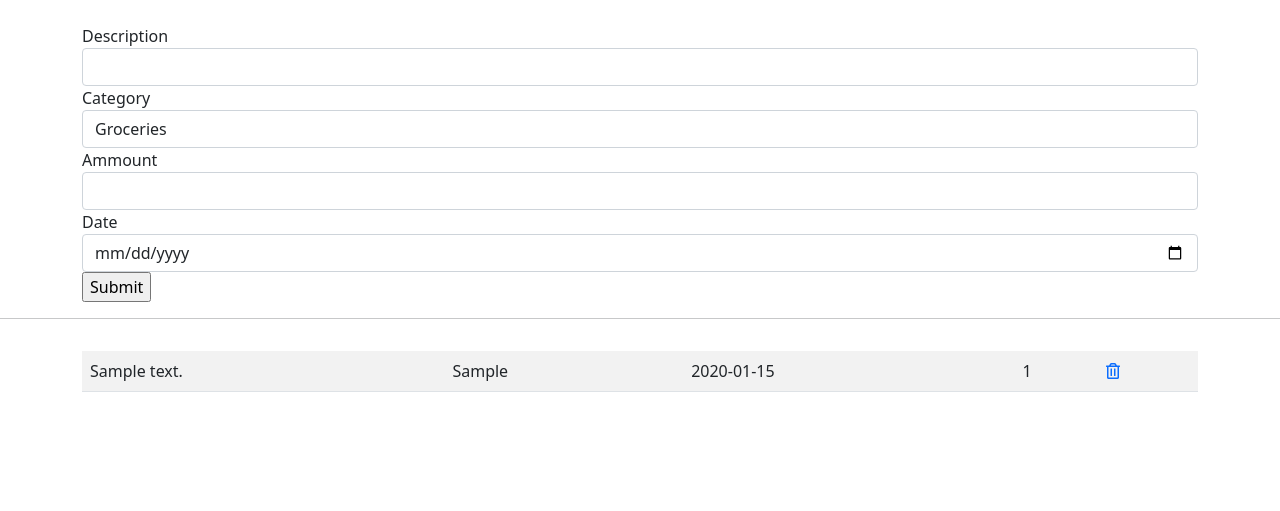
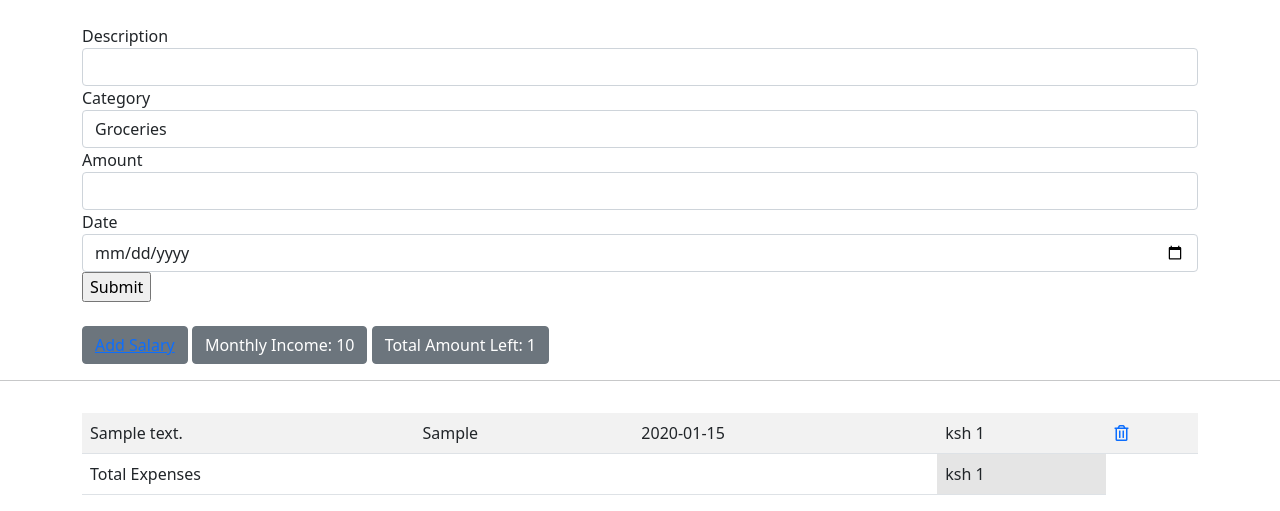
Before and after one commit to benjaminbills/budgetapp, a Flask app: template app/templates/user_dashboard.html in a window 1280 px wide. Shown: the part 56-567 px from the top of the page. Before the commit the page ends 448 px from the top, so only its background shows below. Run offline with Flask 2, Linux system fonts and the light colour scheme; tables that the repository leaves empty hold one stand-in row (values such as "Sample post"); the template is opened without the code that fills it: values that come from a table or form of the project are taken from there, most other values are stand-ins (such as "Sample title", 1, 10 or a date in 2020).

Commit message:
add user dashboard with graph

```diff
--- a/app/main/forms.py
+++ b/app/main/forms.py
@@ -10,3 +10,7 @@ class ExpenseForm(FlaskForm):
   ammount = FloatField('Ammount', validators=[Required()])
   date = DateField('Date',validators=[Required()])
   submit = SubmitField('Submit')
+
+class SalaryForm(FlaskForm):
+  salary = FloatField('Salary', validators=[Required()])
+  submit = SubmitField('Submit')
--- a/app/models.py
+++ b/app/models.py
@@ -15,6 +15,7 @@ class User(UserMixin, db.Model):
 
     id = db.Column(db.Integer, primary_key=True)
     username = db.Column(db.String(255), index=True)
+    salary = db.Column(db.Integer)
     email = db.Column(db.String(255), unique=True, index=True)
     password_hash = db.Column(db.String(255))
 
@@ -47,4 +48,4 @@ class Expense(db.Model):
         db.session.commit()
 
     def __repr__(self):
-        return f"Expense : id: {self.id} ammount: {self.ammount}"
+        return f"Expense : id: {self.id} ammount: {self.ammount} date: {self.date}"
--- a/app/templates/base.html
+++ b/app/templates/base.html
@@ -8,6 +8,7 @@
     <!-- Bootstrap CSS -->
     <link href="https://cdn.jsdelivr.net/npm/bootstrap@5.0.0-beta3/dist/css/bootstrap.min.css" rel="stylesheet" integrity="sha384-eOJMYsd53ii+scO/bJGFsiCZc+5NDVN2yr8+0RDqr0Ql0h+rP48ckxlpbzKgwra6" crossorigin="anonymous">
     <link rel="stylesheet" href="https://cdnjs.cloudflare.com/ajax/libs/font-awesome/5.15.3/css/all.min.css" integrity="sha512-iBBXm8fW90+nuLcSKlbmrPcLa0OT92xO1BIsZ+ywDWZCvqsWgccV3gFoRBv0z+8dLJgyAHIhR35VZc2oM/gI1w==" crossorigin="anonymous" />
+    <script src="https://cdn.jsdelivr.net/npm/chart.js"></script>
     {% block styles%}
     {% endblock %}
   </head>
@@ -19,5 +20,7 @@
       {% endblock %}
 
     <script src="https://cdn.jsdelivr.net/npm/bootstrap@5.0.0-beta3/dist/js/bootstrap.bundle.min.js" integrity="sha384-JEW9xMcG8R+pH31jmWH6WWP0WintQrMb4s7ZOdauHnUtxwoG2vI5DkLtS3qm9Ekf" crossorigin="anonymous"></script>
+    {% block script %}
+    {% endblock %}
   </body>
 </html>
--- a/app/templates/navbar.html
+++ b/app/templates/navbar.html
@@ -11,7 +11,7 @@
           <a class="nav-link active" aria-current="page" href="/">Home</a>
         </li>
         <li class="nav-item">
-          <a class="nav-link active" aria-current="page" href="{{url_for('main.dashboard')}}">Dashboard</a>
+          <a class="nav-link active" aria-current="page" href="{{url_for('main.dashboard', username = current_user.username)}}">Dashboard</a>
         </li>
       </ul>
       <ul class="navbar-nav ms-auto">
--- a/app/templates/user_dashboard.html
+++ b/app/templates/user_dashboard.html
@@ -9,12 +9,25 @@
     {{form.description(class_='form-control')}}
     <label for="category">Category</label>
     {{form.category(class_='form-control')}}
-    <label for="amount">Ammount</label>
+    <label for="amount">Amount</label>
     {{form.ammount(class_='form-control')}}
     <label for="date">Date</label>
     {{form.date(class_='form-control',type='date')}}
     {{form.submit}}
   </form>
+  <div class="pt-4">
+    <botton class="btn btn-secondary">
+      <a href="{{url_for('main.update_salary',username=user.username)}}">Add Salary</a>
+    </botton>
+    {% if user.salary %}
+    <botton class="btn btn-secondary">
+      Monthly Income: {{user.salary}}
+    </botton>
+    {%endif%}
+    <botton class="btn btn-secondary">
+      Total Amount Left: {{total_amount_left}}
+    </botton>
+  </div>
 </div>
 <hr>
 <div class="container pt-3">
@@ -25,12 +38,45 @@
         <td>{{expense.description}}</td>
         <td>{{expense.category}}</td>
         <td>{{expense.date.strftime('%Y-%m-%d')}}</td>
-        <td>{{expense.ammount}}</td>
+        <td>ksh {{expense.ammount}}</td>
         <td><a href="{{url_for('main.delete_expense', id = expense.id)}}"><i class="far fa-trash-alt"></i></a></td>
       </tr>
-
       {% endfor %}
+      {% if check_length != 0%}
+      <tr>
+        <td colspan="3">Total Expenses</td>
+        <td class="table-active">ksh {{total_expenses}}</td>
+      </tr>
+      {%endif%}
     </tbody>
   </table>
 </div>
+{% if check_length != 0%}
+
+<canvas id="lineChart" width="900" height="400"></canvas>
+{%endif%}
 {% endblock%}
+{% block script %}
+<script>
+  var ctx = document.getElementById('lineChart').getContext('2d');
+  var lineChart = new Chart(ctx, {
+    type: 'line',
+    data: {
+      labels: {{expenses_date | safe}},
+      datasets: [
+        {
+          label: 'Data points',
+          data: {{expenses_list | safe}},
+          fill: false,
+          borderColor: 'rgb(75,192,192)',
+          lineTension:0.1
+        }
+      ]
+    },
+    options: {
+      responsive:true
+    }
+
+  });
+</script>
+{% endblock %}
```
Also changed, not shown: app/main/views.py (+32 -11 lines), app/templates/update_salary.html (added, +13 -0 lines), migrations/versions/e446c11e6e32_add_salary_to_users_table.py (added, +28 -0 lines).
